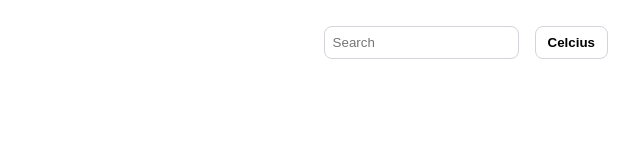
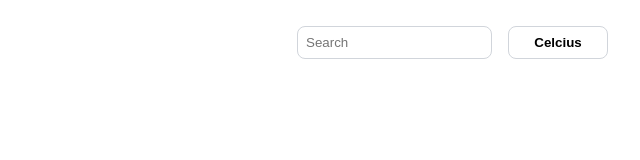
Before and after one commit to aaksant/weather-app, a website built with webpack: page src/index.html in a window 1280 px wide. Shown: the full height of the page, 640-1280 px from the left. Built offline with nearby package versions, Linux system fonts and the light colour scheme.

Commit message:
chore: add fixed width to temperature change button

```diff
--- a/src/style.css
+++ b/src/style.css
@@ -27,6 +27,10 @@ body {
 .header-right {
   display: flex;
   gap: 16px;
+}
+
+.temp-unit {
+  width: 100px;
 }
 
 #form input#city {
```
